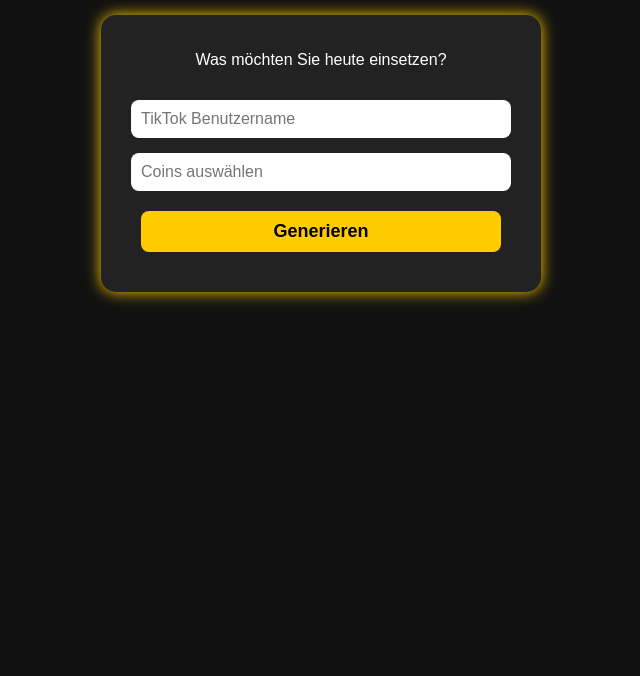
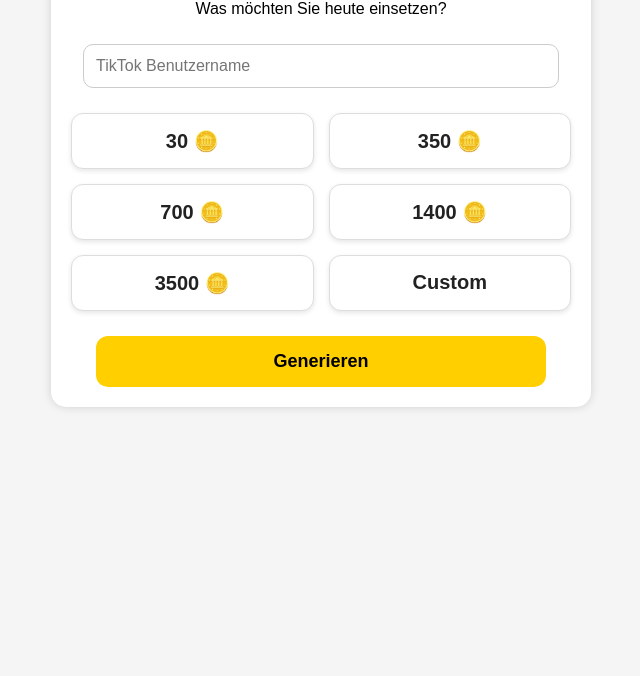
Before and after one commit to Nuqat76/Fun-Coins-, a website: page public/index.html in a window 1280 px wide. Shown: the part 124-800 px from the top of the page, without its empty margins (319-959 px from the left). Drawn offline with Linux system fonts and the light colour scheme.

Commit message:
Update index.html

```diff
--- a/public/index.html
+++ b/public/index.html
@@ -2,77 +2,91 @@
 <html lang="de">
 <head>
 <meta charset="UTF-8">
-    <title>Spaß-Coins Generator</title>
+<title>Spaß-Coins</title>
+
 <style>
-        body {
-            font-family: Arial, sans-serif;
-            background: #111;
-            color: white;
-            text-align: center;
-            padding-top: 50px;
+    body{
+        background:#f5f5f5;
+        font-family:Arial, sans-serif;
+        margin:0;
+        padding:0;
+        text-align:center;
     }
-        .box {
-            background: #222;
-            padding: 20px;
-            width: 90%;
-            max-width: 400px;
-            margin: auto;
-            border-radius: 15px;
-            box-shadow: 0 0 15px #ffcc00;
+
+    .container{
+        max-width:500px;
+        margin:40px auto;
+        background:white;
+        padding:20px;
+        border-radius:15px;
+        box-shadow:0 0 10px rgba(0,0,0,0.15);
     }
-        input {
-            width: 90%;
-            padding: 10px;
-            margin-top: 15px;
-            font-size: 16px;
-            border-radius: 8px;
-            border: none;
+
+    h2{
+        margin-bottom:10px;
+        font-weight:600;
     }
-        button {
-            width: 90%;
-            padding: 10px;
-            margin-top: 20px;
-            font-size: 18px;
-            background: #ffcc00;
-            border: none;
-            border-radius: 8px;
-            font-weight: bold;
-            cursor: pointer;
+
+    input{
+        width:90%;
+        padding:12px;
+        margin-top:10px;
+        border-radius:10px;
+        border:1px solid #ccc;
+        font-size:16px;
     }
-        button:hover {
-            background: #ffaa00;
+
+    .coins-grid{
+        margin-top:25px;
+        display:grid;
+        grid-template-columns:repeat(2, 1fr);
+        gap:15px;
+    }
+
+    .coin-box{
+        padding:15px;
+        background:#fff;
+        border:1px solid #ddd;
+        border-radius:12px;
+        font-size:20px;
+        font-weight:bold;
+        color:#222;
+        box-shadow:0 2px 5px rgba(0,0,0,0.1);
+    }
+
+    button{
+        margin-top:25px;
+        width:90%;
+        padding:15px;
+        background:#ffcf00;
+        color:#000;
+        font-size:18px;
+        border:none;
+        border-radius:12px;
+        font-weight:bold;
     }
 </style>
 </head>
+
 <body>
 
-    <h1>🎉 Spaß-Coins Generator 🎉</h1>
-
-    <div class="box">
+<div class="container">
+    <h2>Spaß-Coins Generator 🎉</h2>
     <p>Was möchten Sie heute einsetzen?</p>
 
-        <input type="text" placeholder="TikTok Benutzername" id="name">
-        <input type="number" placeholder="Coins auswählen" id="coins">
+    <input type="text" placeholder="TikTok Benutzername">
 
-        <button onclick="fake()">Generieren</button>
-
-        <p id="result" style="margin-top:20px; font-size:18px;"></p>
+    <div class="coins-grid">
+        <div class="coin-box">30 🪙</div>
+        <div class="coin-box">350 🪙</div>
+        <div class="coin-box">700 🪙</div>
+        <div class="coin-box">1400 🪙</div>
+        <div class="coin-box">3500 🪙</div>
+        <div class="coin-box">Custom</div>
     </div>
 
-    <script>
-        function fake() {
-            let name = document.getElementById("name").value;
-            let coins = document.getElementById("coins").value;
-
-            if (name === "" || coins === "") {
-                document.getElementById("result").innerHTML = "Bitte alles ausfüllen!";
-                return;
-            }
-
-            document.getElementById("result").innerHTML =
-                "✔️ " + coins + " Coins wurden erfolgreich für @" + name + " vorbereitet! (Nur Spaß 😜)";
-        }
-    </script>
+    <button>Generieren</button>
+</div>
 
 </body>
 </html>
```
Lines whose indentation alone changed are shown as unchanged.
